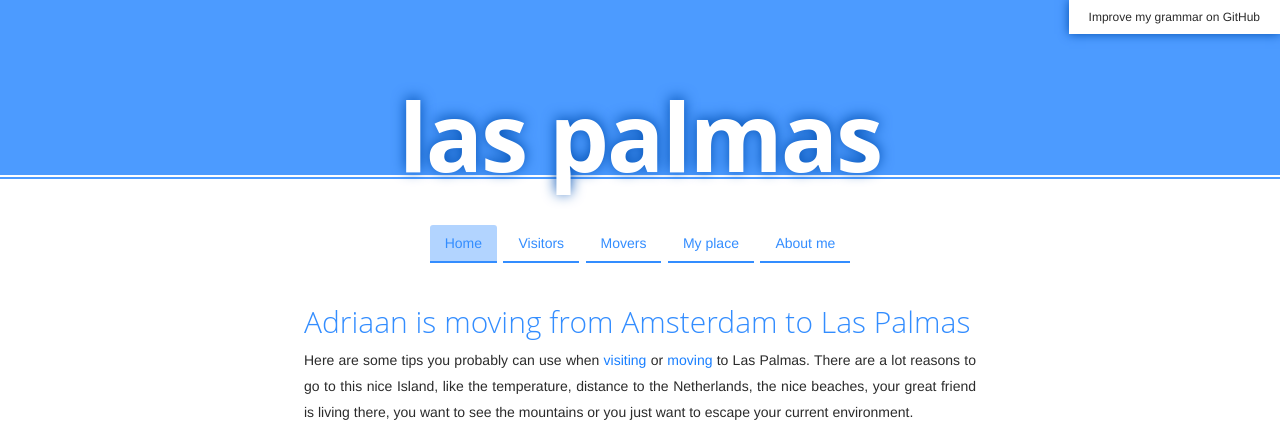
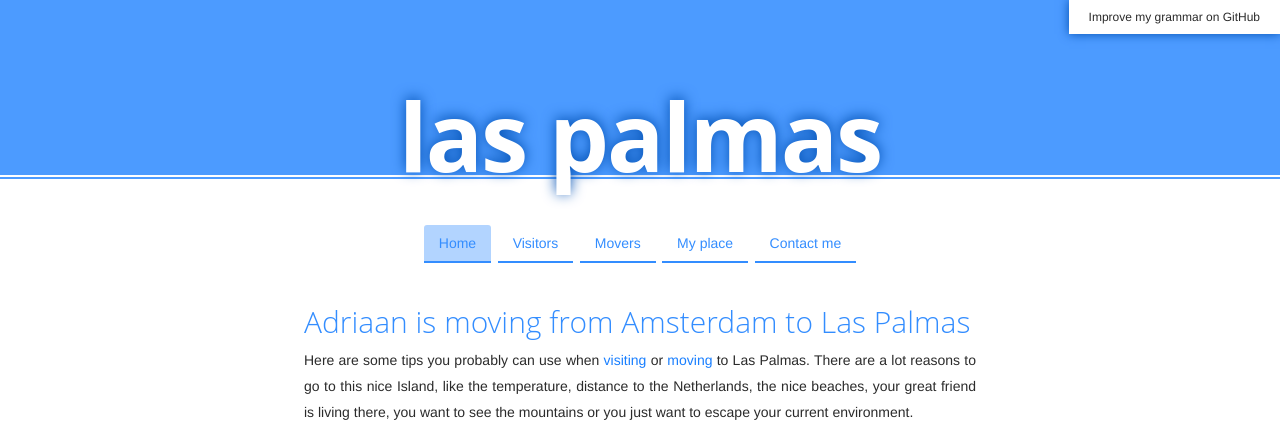
Before and after one commit to adriaandotcom/laspalmas.adriaan.io, a Jekyll site: the page built from index.md, in a window 1280 px wide. Shown: the top 422 px of the page. Built offline with Jekyll 4.4.1, drawn with Linux system fonts in a browser that asks for light colours.

Commit message:
Update base.html

```diff
--- a/_layouts/base.html
+++ b/_layouts/base.html
@@ -37,8 +37,8 @@
             <li {% if page.name == 'my-place.md' %}class="active"{% endif %}>
               <a href="/my-place">My place</a>
             </li>
-            <li {% if page.name == 'about.md' %}class="active"{% endif %}>
-              <a href="/about">About me</a>
+            <li {% if page.name == 'contact.md' %}class="active"{% endif %}>
+              <a href="/contact">Contact me</a>
             </li>
           </ul>
         </div>
```
